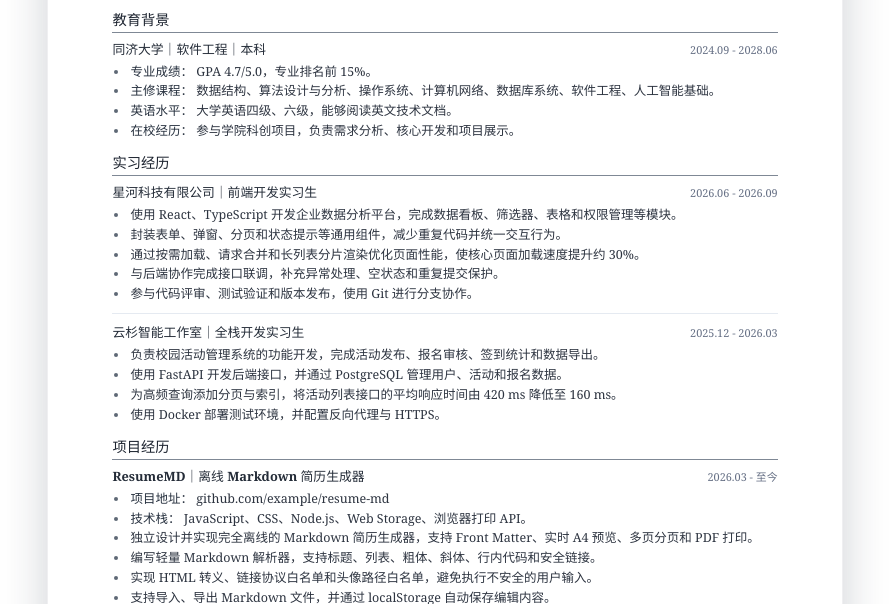
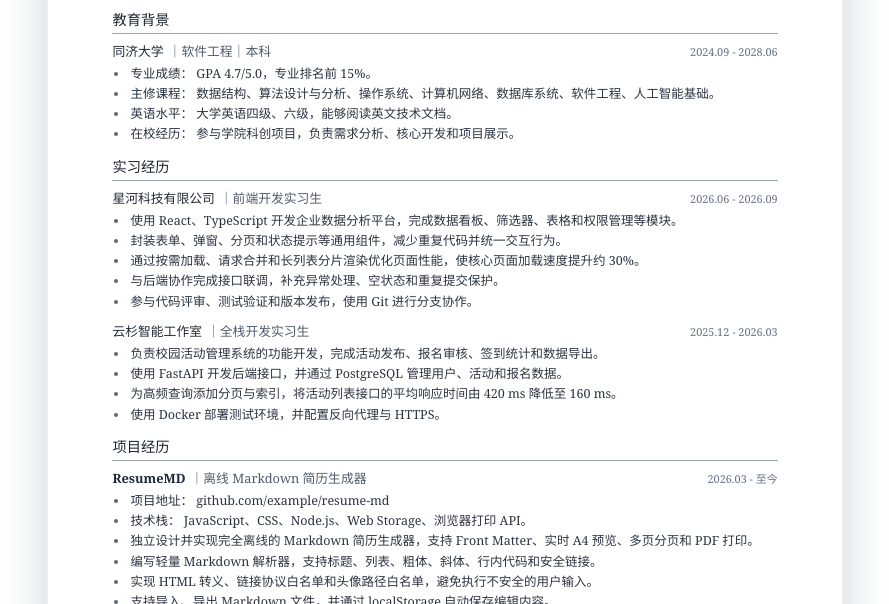
Before and after one commit to Double-Cloth/ResumeMD, a website with bundled scripts: page index.html in a window 1280 px wide. Shown: the part 188-792 px from the top of the page, without its empty margins (195-1084 px from the left). Built offline with nearby package versions, Linux system fonts and the light colour scheme.

Commit message:
优化简历正文信息层级

```diff
--- a/css/resume.css
+++ b/css/resume.css
@@ -250,9 +250,9 @@ a.resume-contact-item:hover > span {
 }
 
 .resume-section h2 {
-  margin: 0 0 6px;
-  padding: 0 0 3px;
-  border-bottom: 1px solid #7f8895;
+  margin: 0 0 7px;
+  padding: 0 0 4px;
+  border-bottom: 1px solid #9ba4af;
   color: #1d2430;
   font-size: 14.3px;
   font-weight: 700;
@@ -261,13 +261,11 @@ a.resume-contact-item:hover > span {
 }
 
 .resume-entry {
-  margin-top: 7px;
+  margin-top: 8px;
 }
 
 .resume-entry + .resume-entry {
-  margin-top: 10px;
-  padding-top: 9px;
-  border-top: 1px solid #e5eaf1;
+  margin-top: 11px;
 }
 
 .resume-entry-continuation {
@@ -278,10 +276,14 @@ a.resume-contact-item:hover > span {
   display: grid;
   grid-template-columns: minmax(0, 1fr) auto;
   align-items: baseline;
-  gap: 16px;
+  gap: 12px;
 }
 
 .resume-body h3 {
+  display: flex;
+  flex-wrap: wrap;
+  align-items: baseline;
+  gap: 0 5px;
   margin: 0;
   color: #242c38;
   font-size: 12.8px;
@@ -289,7 +291,18 @@ a.resume-contact-item:hover > span {
   line-height: 1.45;
 }
 
+.resume-entry-primary {
+  color: #202936;
+  font-weight: 700;
+}
+
+.resume-entry-secondary {
+  color: #4f5b6b;
+  font-weight: 550;
+}
+
 .resume-entry-heading time {
+  justify-self: end;
   color: #667085;
   font-size: 10.9px;
   font-variant-numeric: tabular-nums;
@@ -307,7 +320,7 @@ a.resume-contact-item:hover > span {
 }
 
 .resume-body li {
-  margin: 0.5px 0;
+  margin: 1px 0;
   padding-left: 0.1em;
 }
 
--- a/js/markdown.js
+++ b/js/markdown.js
@@ -154,6 +154,22 @@
     return html;
   }
 
+  function renderEntryTitle(value) {
+    const parts = String(value == null ? '' : value).split('｜');
+    if (parts.length < 2) {
+      return renderInline(value);
+    }
+
+    const primary = parts.shift().trim();
+    const secondary = parts.join('｜').trim();
+    if (!primary || !secondary) {
+      return renderInline(value);
+    }
+
+    return '<span class="resume-entry-primary">' + renderInline(primary) + '</span>'
+      + '<span class="resume-entry-secondary">｜' + renderInline(secondary) + '</span>';
+  }
+
   function parseMarkdown(source) {
     const lines = String(source == null ? '' : source).replace(/\r\n?/g, '\n').split('\n');
     const blocks = [];
@@ -262,10 +278,10 @@
           : null;
 
         if (dateMatch) {
-          html += '<div class="resume-entry-heading"><h3>' + renderInline(block.text) + '</h3><time>' + escapeHTML(dateMatch[1]) + '</time></div>';
+          html += '<div class="resume-entry-heading"><h3>' + renderEntryTitle(block.text) + '</h3><time>' + escapeHTML(dateMatch[1]) + '</time></div>';
           index += 1;
         } else {
-          html += '<h3>' + renderInline(block.text) + '</h3>';
+          html += '<h3>' + renderEntryTitle(block.text) + '</h3>';
         }
         continue;
       }
```
Also changed, not shown: test/markdown.test.js (+10 -1 lines).
